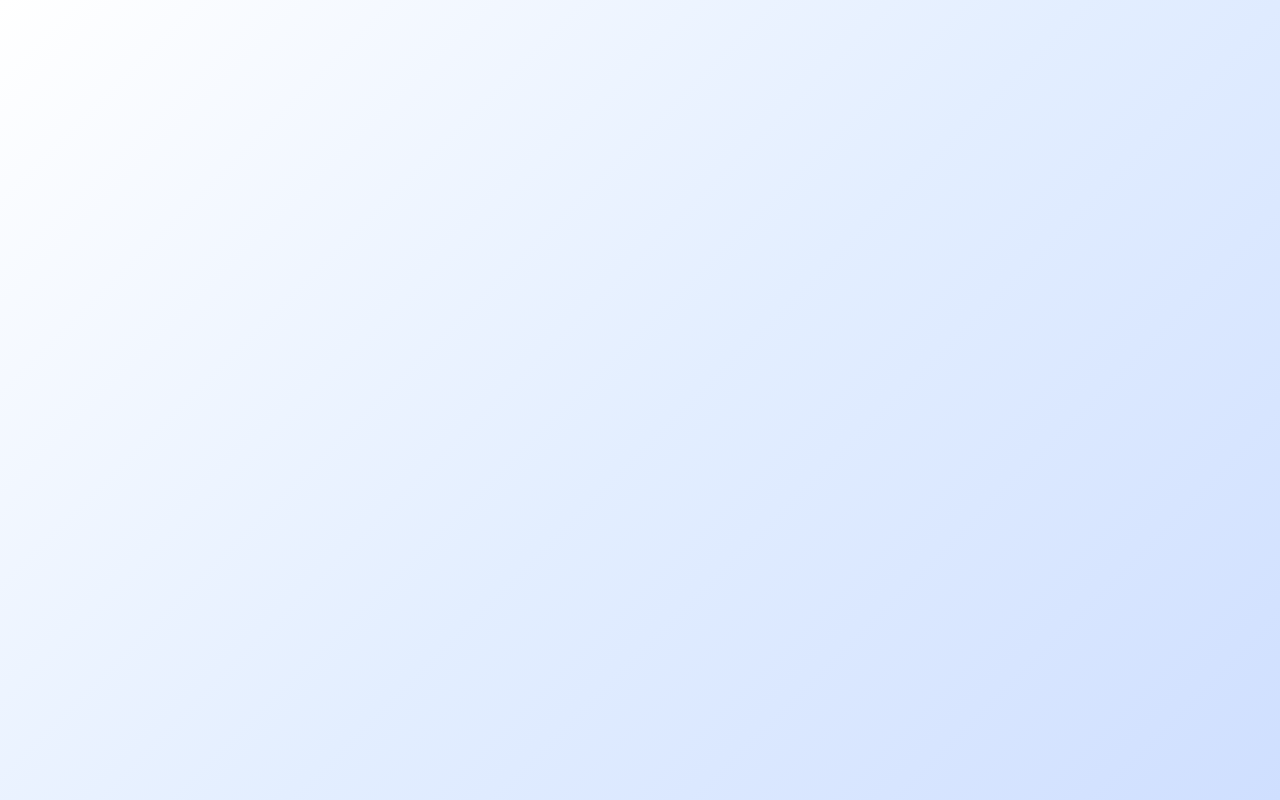
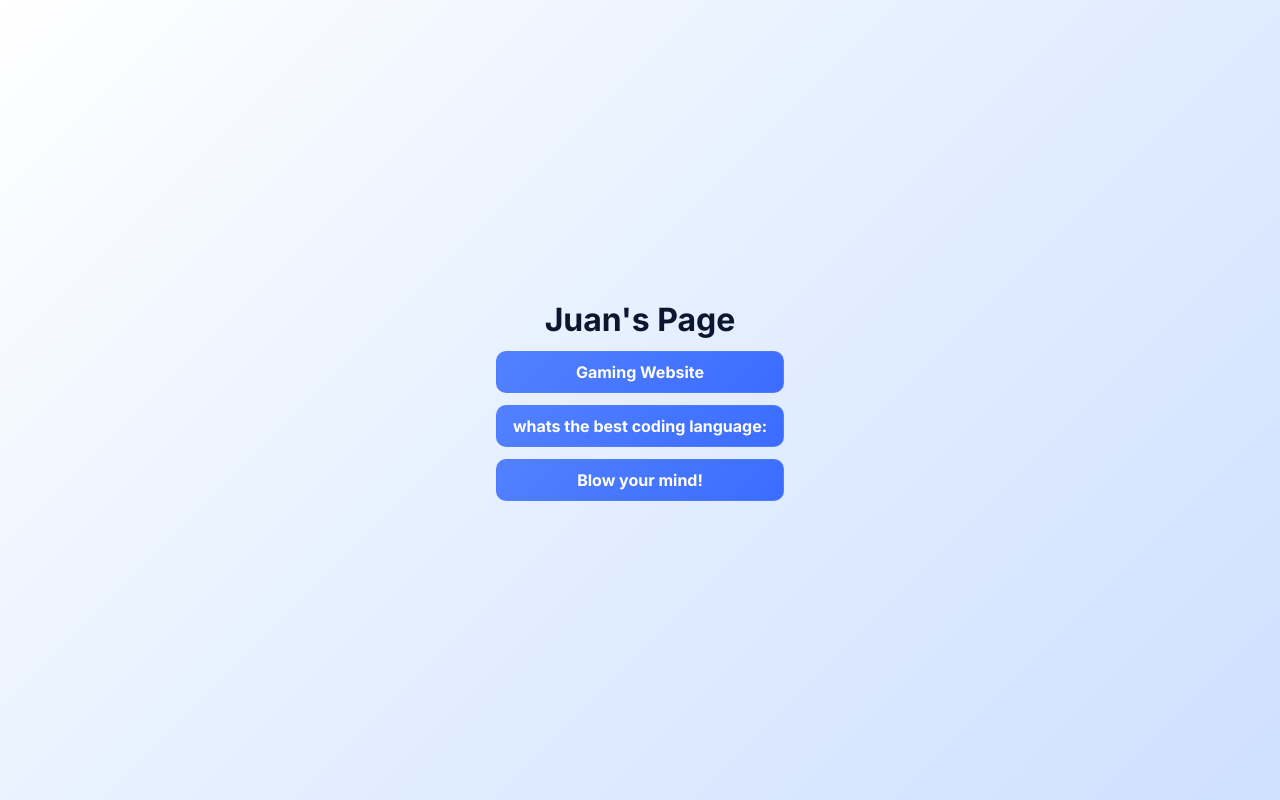
Before and after one commit to Juanfnmb1LPT/Direct-Mail-Sphere, a Vue app in the folder frontend/: page /juans-page in a window 1280 px wide. Before the commit this address had no page. Built offline with nearby package versions, Linux system fonts and the light colour scheme; the HTML template or start-up script is replaced by a standard one.

Commit message:
juan_page
juan_page

```diff
--- a/frontend/src/router/index.js
+++ b/frontend/src/router/index.js
@@ -11,6 +11,7 @@ import UpdateProfileView from '../views/UpdateProfileView.vue'
 import OrderHistoryView from '../views/OrderHistoryView.vue'
 import UserListingsView from '../views/UserListingsView.vue'
 import NikTestPageView from '../views/NikTestPageView.vue'
+import JuansPageView from '../views/JuansPageView.vue'
 
 const routes = [
     { path: '/', name: 'home', component: LandingPageView, meta: { title: 'Home' } },
@@ -24,7 +25,8 @@ const routes = [
     { path: '/create-mail/form', name: 'create-mail-form', component: CreateMailView, meta: { title: 'Create Mail Form' } },
     { path: '/create-mail/payment', name: 'create-mail-payment', component: CreateMailPaymentView, meta: { title: 'Payment' } },
     { path: '/map-test', name: 'map-test', component: HouseMapView, meta: { title: 'House Map' } },
-    { path: '/nik-test-page', name: 'nik-test-page', component: NikTestPageView, meta: {  title: 'Nik page'} }
+    { path: '/nik-test-page', name: 'nik-test-page', component: NikTestPageView, meta: {  title: 'Nik page'} },
+    { path: '/juans-page', name: 'juans-page', component: JuansPageView, meta: { title: "Juan's Page" } }
 
 ]
 
--- /dev/null
+++ b/frontend/src/views/JuansPageView.vue
@@ -0,0 +1,62 @@
+<template>
+  <div class="juans-page-container">
+    <h1>Juan's Page</h1>
+    <button type="button" class="action-button" @click="openPersonalWebsite">
+      Gaming Website
+    </button>
+    <button type="button" class="action-button" @click="openBestLanguageLink">
+      whats the best coding language:
+    </button>
+    <button type="button" class="action-button" @click="showHello = true">
+      Blow your mind!
+    </button>
+    <p v-if="showHello" class="hello-text">hello world</p>
+  </div>
+</template>
+
+<script setup>
+import { ref } from 'vue'
+
+const showHello = ref(false)
+
+const openPersonalWebsite = () => {
+  window.open('https://store.steampowered.com/app/2379780/Balatro/', '_blank', 'noopener,noreferrer')
+}
+
+const openBestLanguageLink = () => {
+  window.open('https://www.php.net/', '_blank', 'noopener,noreferrer')
+}
+</script>
+
+<style scoped>
+.juans-page-container {
+  min-height: 100vh;
+  display: grid;
+  place-content: center;
+  gap: 12px;
+  text-align: center;
+  padding: 24px;
+}
+
+h1 {
+  margin: 0;
+  color: #0b1630;
+}
+
+.action-button {
+  border: none;
+  border-radius: 10px;
+  background: linear-gradient(135deg, #4a78ff, #2f58d9);
+  color: #ffffff;
+  font-weight: 700;
+  padding: 10px 16px;
+  cursor: pointer;
+}
+
+.hello-text {
+  margin: 0;
+  color: #0b1630;
+  font-weight: 600;
+  text-align: center;
+}
+</style>
```
